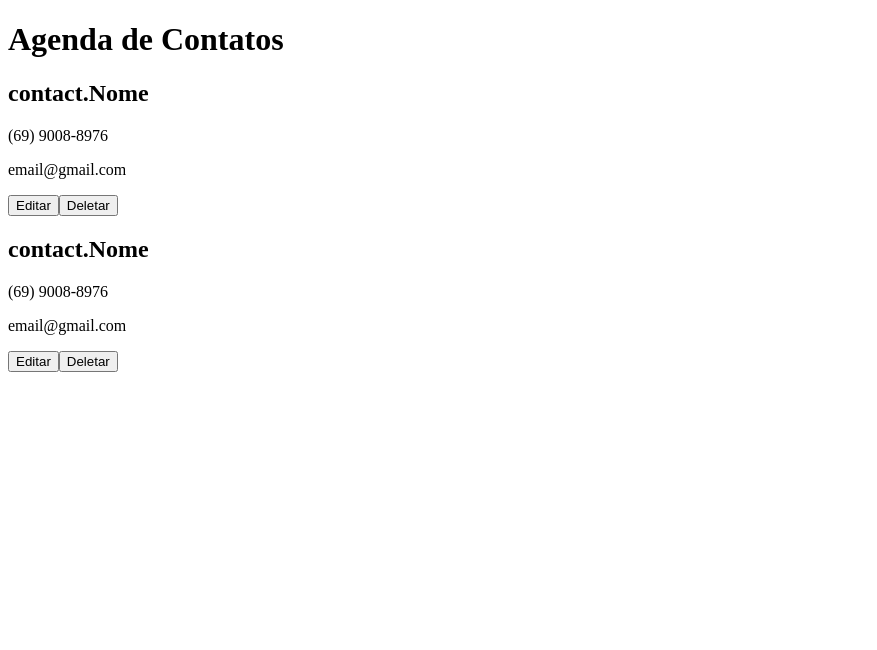
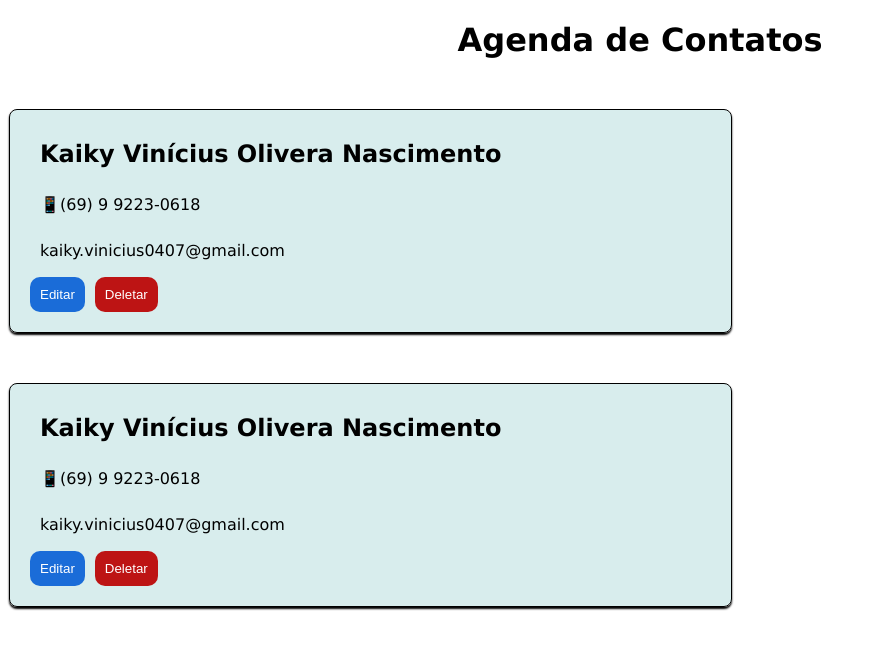
Before and after one commit to ZxDrawn/contact-list, a React (Vite) app: page / in a window 1280 px wide. Shown: the top 650 px of the page, without its empty margins (0-877 px from the left). Built offline with nearby package versions, Linux system fonts and the light colour scheme.

Commit message:
Segundo commit

```diff
--- a/src/App.css
+++ b/src/App.css
@@ -1,42 +1,3 @@
-/* #root {
-  max-width: 1280px;
-  margin: 0 auto;
-  padding: 2rem;
-  text-align: center;
+body{
+  font-family: 'Lucida Sans', 'Lucida Sans Regular', 'Lucida Grande', 'Lucida Sans Unicode', Geneva, Verdana, sans-serif;
 }
-
-.logo {
-  height: 6em;
-  padding: 1.5em;
-  will-change: filter;
-  transition: filter 300ms;
-}
-.logo:hover {
-  filter: drop-shadow(0 0 2em #646cffaa);
-}
-.logo.react:hover {
-  filter: drop-shadow(0 0 2em #61dafbaa);
-}
-
-@keyframes logo-spin {
-  from {
-    transform: rotate(0deg);
-  }
-  to {
-    transform: rotate(360deg);
-  }
-}
-
-@media (prefers-reduced-motion: no-preference) {
-  a:nth-of-type(2) .logo {
-    animation: logo-spin infinite 20s linear;
-  }
-}
-
-.card {
-  padding: 2em;
-}
-
-.read-the-docs {
-  color: #888;
-} */
--- a/src/components/ContactItem.css
+++ b/src/components/ContactItem.css
@@ -0,0 +1,43 @@
+.contact-card{
+    display: flex;
+    flex-direction: column;
+    gap: 7px;
+    padding: 20px;
+    background-color: rgba(0, 138, 138, 0.151);
+    border: 1px solid black;
+    border-radius: 8px;
+    margin: 50px 540px 1px 1px;
+    box-shadow: 0 2px 2px rgba(0, 0, 0);
+}
+
+h1{
+    text-align: center;
+}
+
+h2, p {
+    margin: 10px;
+}
+
+.btns{
+    display: flex;
+    gap: 10px;
+
+}
+
+.btns button{
+    border: none;
+    border-radius: 10px;
+    padding: 10px 10px;
+    cursor: pointer;
+}
+
+.btnEditar{
+    background-color: rgb(26, 108, 216);
+    color: rgb(255, 255, 255);
+
+}
+
+.btnDeletar{
+    background-color: rgb(189, 20, 20);
+    color: white;
+}
--- a/src/components/ContactItem.jsx
+++ b/src/components/ContactItem.jsx
@@ -1,12 +1,14 @@
+import "./ContactItem.css";
+
 function ContactItem(){
     return(
-    <div>
-        <h2>contact.Nome</h2>
-        <p>(69) 9008-8976</p>
-        <p>email@gmail.com</p>
-        <div>
-        <button>Editar</button>
-        <button>Deletar</button>
+    <div className="contact-card">
+        <h2>Kaiky Vinícius Olivera Nascimento</h2>
+        <p>📱(69) 9 9223-0618</p>
+        <p>kaiky.vinicius0407@gmail.com</p>
+        <div className="btns">
+        <button className="btnEditar">Editar</button>
+        <button className="btnDeletar">Deletar</button>
         </div>
     </div>
 )
```
